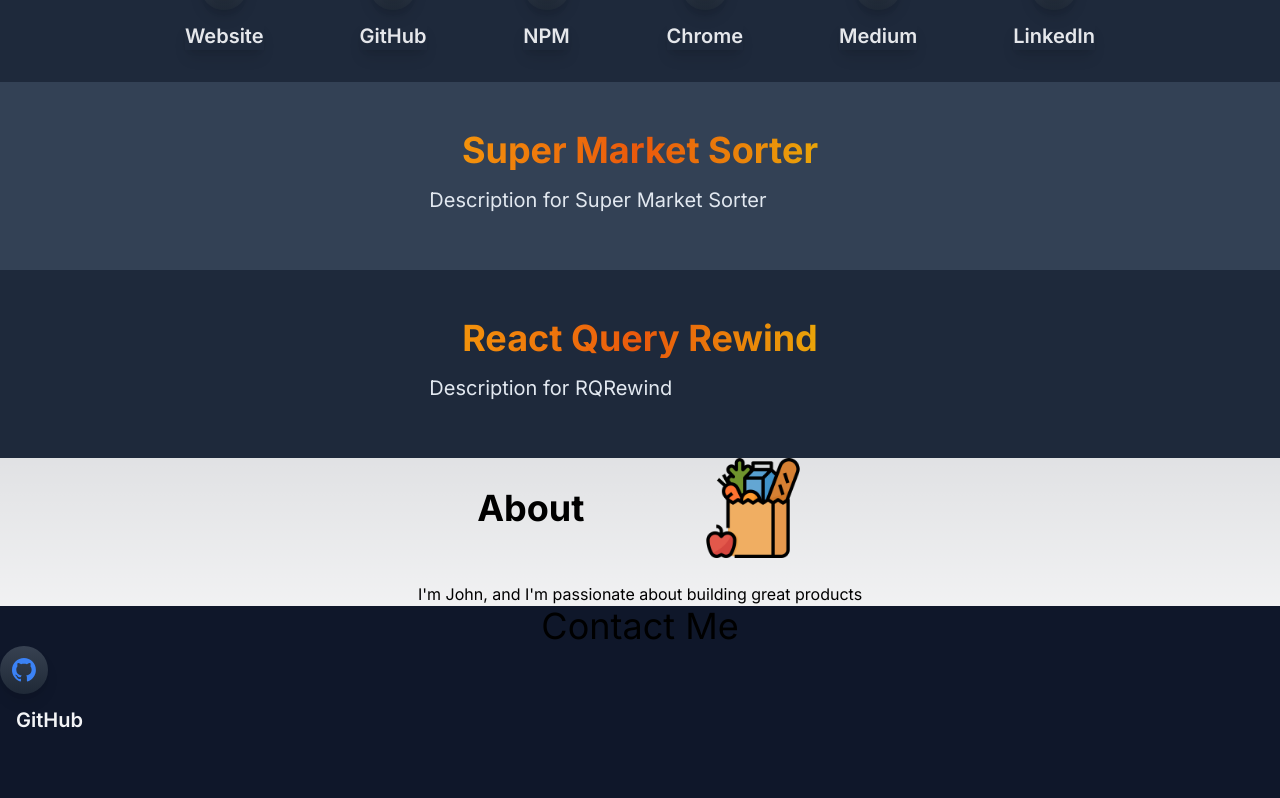
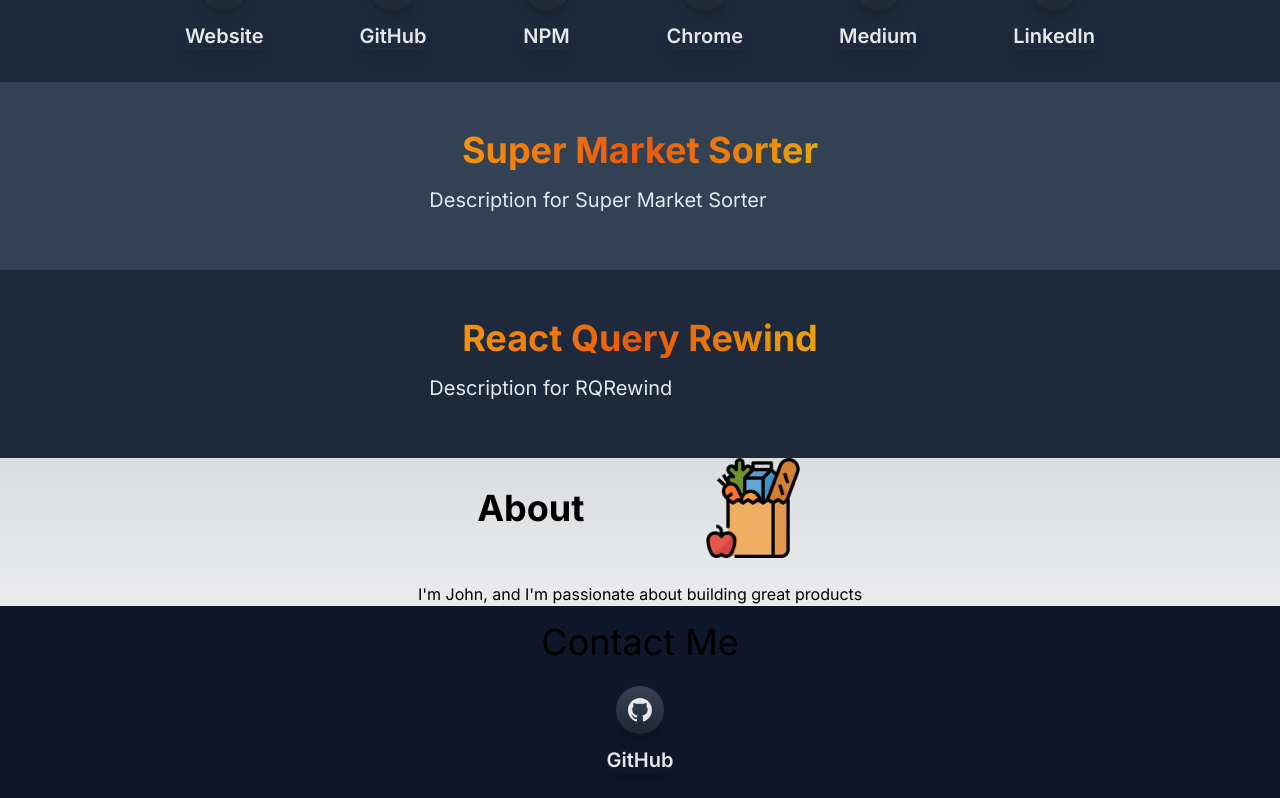
Before and after one commit to johnwdunn20/personal-website, a Next.js app: page / in a window 1280 px wide. Shown: the part 1459-2257 px from the top of the page. Before the commit the page ends 2193 px from the top, so only its background shows below. Built offline with nearby package versions, Linux system fonts and the light colour scheme.

Commit message:
updated contact page to use external links

```diff
--- a/src/components/Contact.tsx
+++ b/src/components/Contact.tsx
@@ -1,26 +1,21 @@
 import React from "react";
+import ExternalLink from "./ExternalLink";
 
 const Contact = () => {
+  const externalLinks = [
+    {
+      type: "GitHub",
+      url: "https://github.com/johnwdunn20",
+    },
+  ];
+
   return (
     <section id="contact" className="bg-slate-900 w-full">
-      <h1 className="text-center text-4xl">Contact Me</h1>
-      {/* Github Logo */}
-      <div className="relative h-12 w-12 rounded-full bg-gradient-to-t from-gray-800 to-gray-700 flex items-center justify-center shadow-lg mb-3 before:content-[''] before:absolute before:-z-10 before:inset-0 before:-m-0.5 before:bg-gradient-to-t before:from-gray-800 before:to-gray-800 before:via-gray-600 before:rounded-full">
-        <svg
-          className="fill-blue-500 group-hover:fill-gray-200 transition duration-150 ease-in-out"
-          width="24"
-          height="24"
-          xmlns="http://www.w3.org/2000/svg"
-        >
-          <path
-            d="M12 0C5.4 0 0 5.4 0 12c0 5.3 3.4 9.8 8.2 11.4.6.1.8-.3.8-.6v-2c-3.3.7-4-1.6-4-1.6-.5-1.4-1.3-1.8-1.3-1.8-1.2-.7 0-.7 0-.7 1.2.1 1.8 1.2 1.8 1.2 1.1 1.8 2.8 1.3 3.5 1 .1-.8.4-1.3.8-1.6-2.7-.3-5.5-1.3-5.5-5.9 0-1.3.5-2.4 1.2-3.2 0-.4-.5-1.6.2-3.2 0 0 1-.3 3.3 1.2 1-.3 2-.4 3-.4s2 .1 3 .4C17.3 4.6 18.3 5 18.3 5c.7 1.7.2 2.9.1 3.2.8.8 1.2 1.9 1.2 3.2 0 4.6-2.8 5.6-5.5 5.9.4.4.8 1.1.8 2.2v3.3c0 .3.2.7.8.6 4.8-1.6 8.2-6.1 8.2-11.4C24 5.4 18.6 0 12 0Z"
-            fillRule="nonzero"
-          />
-        </svg>
-      </div>
-        <div className="font-uncut-sans text-xl text-gray-100 font-semibold ml-4 hover:text-gray-200 transition duration-150 ease-in-out">
-          GitHub
-        </div>
+    <h1 className="text-center text-4xl mt-4">Contact Me</h1>
+      {externalLinks &&
+        externalLinks.map((obj, index) => (
+          <ExternalLink key={index} type={obj.type} url={obj.url} />
+        ))}
     </section>
   );
 };
--- a/src/components/ExternalLink.tsx
+++ b/src/components/ExternalLink.tsx
@@ -20,7 +20,7 @@ const ExternalLink: React.FC<ExternalLinkType> = ({url, type}) => {
 
   return (
     <a
-    className="block relative before:content-[''] before:bg-gray-800 before:absolute before:-z-10 before:inset-0 p-6 group flex flex-col items-center justify-center"
+    className="block relative before:content-['']before:absolute before:-z-10 before:inset-0 p-6 group flex flex-col items-center justify-center"
     href={url}
     target="_blank"
   >
--- a/src/components/Product.tsx
+++ b/src/components/Product.tsx
@@ -151,13 +151,11 @@ const Product: React.FC<ProductType> = ({
       </div>
       {/* Icons */}
       <div className="flex justify-center items-center flex-wrap sm:gap-2 md:gap-8 lg:gap-12">
-          {/* New as separate component */}
           {externalLinks && externalLinks.map( (obj, index) => <ExternalLink
             key={index}
             type={obj.type}
             url={obj.url}
           />)}
-
       </div>
     </section>
   );
```
